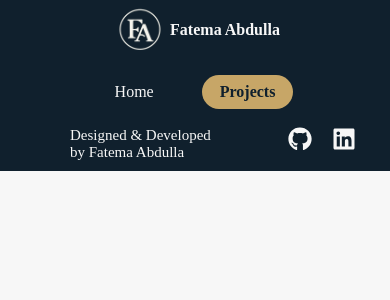
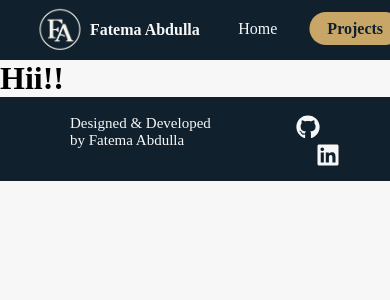
Before and after one commit to Fatema-Abdulla/portfolio, a React (Vite) app: page /projects in a window 390 px wide. Shown: the top 300 px of the page. Built offline with nearby package versions, Linux system fonts and the light colour scheme.

Commit message:
make the webiste more clear in responsive design

```diff
--- a/src/App.css
+++ b/src/App.css
@@ -27,6 +27,7 @@ body {
 
 .nav-logo {
   width: 60px;
+  margin-left: 30px;
 }
 
 .nav-name {
@@ -35,11 +36,9 @@ body {
 }
 
 .nav-center {
-  position: absolute;
-  left: 50%;
+  padding-left: 60px;
+  padding-top: 20px;
   transform: translateX(-50%);
-  display: flex;
-  gap: 30px;
 }
 
 .nav-link {
@@ -58,10 +57,11 @@ body {
 .nav-link.active {
   background-color: #c7a667;
   color: #10202d;
+  font-weight: 700;
 }
 
-.nav-link.active {
-  font-weight: 700;
+.home-link{
+  margin-right: 14px;
 }
 
 .header-container, .footer-container {
@@ -101,10 +101,11 @@ body {
 .about-skill {
   background-color: #f7f7f7;
   margin: 20px 0;
+  padding: 0 93px;
 }
 
 .about-me {
-  padding: 0 93px;
+  padding-right: 93px;
 }
 
 .about-skill-title {
@@ -180,7 +181,7 @@ body {
 }
 
 .footer-text-right{
-  padding: 18px 0 10px 15px;
+  padding: 18px 50px 10px;
   text-align: right;
 }
 
@@ -199,7 +200,7 @@ body {
   transform: translateY(-2px);
 }
 
-/* Responsive */
+/* Responsive
 @media (max-width: 768px) {
   .nav-container {
     flex-direction: column;
@@ -210,4 +211,4 @@ body {
     position: static;
     transform: none;
   }
-}
+} */
--- a/src/App.jsx
+++ b/src/App.jsx
@@ -4,6 +4,7 @@ import { Routes, Route } from "react-router-dom"
 
 import Nav from "./components/Nav"
 import Home from "./pages/Home"
+import Projects from "./pages/Projects"
 import Footer from "./components/Footer"
 
 
@@ -13,6 +14,7 @@ const App = () => {
       <Nav />
       <Routes>
         <Route path="/" element={<Home />} />
+        <Route path="/projects" element={<Projects />} />
       </Routes>
       {/* <div className="food-container">
         {
--- a/src/components/Footer.jsx
+++ b/src/components/Footer.jsx
@@ -9,10 +9,10 @@ const Footer = () => {
   return (
     <Box sx={{ flexGrow: 1 }}>
       <Grid container spacing={2} className="footer-container">
-        <Grid size={{ xs: 7 }} className="footer-text">
+        <Grid size={{ xs: 7, md: 7 }} className="footer-text">
           <h2 className="my-copyright">Designed & Developed by Fatema Abdulla</h2>
         </Grid>
-        <Grid size={{ xs: 4 }} className="footer-text-right">
+        <Grid size={{ xs: 5, md: 5 }} className="footer-text-right">
           <Link to="https://github.com/Fatema-Abdulla" target="_blank"><FaGithub className="my-accounts github" /></Link>
           <Link to="https://www.linkedin.com/in/fatema-abdulla-bh" target="_blank"><FaLinkedin className="my-accounts"/></Link>
         </Grid>
--- a/src/components/Header.jsx
+++ b/src/components/Header.jsx
@@ -23,7 +23,7 @@ const Header = () => {
   return (
     <Box sx={{ flexGrow: 1 }}>
       <Grid container spacing={2} className="header-container">
-        <Grid size={{ xs: 7 }} className="header-text">
+        <Grid size={{ xs: 12, md: 7 }} className="header-text">
           <h2 className="my-name">Hi, I'm Fatema Abdulla</h2>
           <h3 className="header-sentence">
             Full Stack & WordPress Developer
@@ -38,7 +38,7 @@ const Header = () => {
             </Link>
           </ColorButton>
         </Grid>
-        <Grid size={{ xs: 4 }}>
+        <Grid size={{ xs: 12, md: 5 }}>
           <div className="header-image">
             <img src="/images/banner_img.png" alt="header image" />
           </div>
--- a/src/components/Nav.jsx
+++ b/src/components/Nav.jsx
@@ -1,23 +1,23 @@
 import "../App.css"
+
+import Box from "@mui/material/Box"
+import Grid from "@mui/material/Grid"
 import { NavLink } from "react-router-dom"
 
 const Nav = () => {
   return (
-    <nav className="navbar">
-      <div className="nav-container">
-
-        <div className="nav-left">
+    <Box sx={{ flexGrow: 1 }}>
+      <Grid container spacing={2} className="footer-container">
+        <Grid size={{ xs: 7, md: 7 }} className="nav-left">
           <img src="/newlogo.png" alt="logo" className="nav-logo" />
           <h4 className="nav-name">Fatema Abdulla</h4>
-        </div>
-
-        <div className="nav-center">
-          <NavLink to="/" className="nav-link">Home</NavLink>
+        </Grid>
+        <Grid size={{ xs: 5, md: 5 }} className="nav-center">
+          <NavLink to="/" className="nav-link home-link">Home</NavLink>
           <NavLink to="/projects" className="nav-link">Projects</NavLink>
-        </div>
-
-      </div>
-    </nav>
+        </Grid>
+      </Grid>
+    </Box>
   )
 }
 
--- a/src/components/WorkExperinces.jsx
+++ b/src/components/WorkExperinces.jsx
@@ -3,6 +3,9 @@ import Box from "@mui/material/Box"
 import Stepper from "@mui/material/Stepper"
 import Step from "@mui/material/Step"
 import StepLabel from "@mui/material/StepLabel"
+
+import useMediaQuery from "@mui/material/useMediaQuery"
+import { useTheme } from "@mui/material/styles"
 
 const steps = [
   {
@@ -44,6 +47,9 @@ const CircleIcon = () => {
 }
 
 const WorkExperinces = () => {
+  const theme = useTheme()
+  const isMobile = useMediaQuery(theme.breakpoints.down("sm"))
+
   return (
     <div className="work">
       <h2 className="work-title">Work Experiences</h2>
@@ -51,12 +57,8 @@ const WorkExperinces = () => {
       <Box sx={{ width: "100%" }}>
         <Stepper
           activeStep={-1}
-          alternativeLabel
-          sx={{
-            "& .MuiStep-root": {
-              px: 2,
-            },
-          }}
+          alternativeLabel={!isMobile}
+          orientation={isMobile ? "vertical" : "horizontal"}
         >
           {steps.map((step) => (
             <Step key={step.title}>
--- a/src/pages/Home.jsx
+++ b/src/pages/Home.jsx
@@ -15,10 +15,10 @@ const Home = () => {
       <Header />
       <Box sx={{ flexGrow: 1 }} className="about-skill">
         <Grid container spacing={1}>
-          <Grid size={{ xs: 7 }}>
+          <Grid size={{ xs: 12, md: 7 }}>
             <AboutMe />
           </Grid>
-          <Grid size={{ xs: 4 }}>
+          <Grid size={{ xs: 12, md: 5 }}>
             <Skills />
           </Grid>
         </Grid>
--- /dev/null
+++ b/src/pages/Projects.jsx
@@ -0,0 +1,16 @@
+import "../App.css"
+
+import Box from "@mui/material/Box"
+import Grid from "@mui/material/Grid"
+import { FaGithub, FaLinkedin } from "react-icons/fa";
+import { Link } from "react-router-dom";
+
+const Projects = () => {
+  return (
+    <Box sx={{ flexGrow: 1 }}>
+      <h1>Hii!!</h1>
+    </Box>
+  )
+}
+
+export default Projects
```
